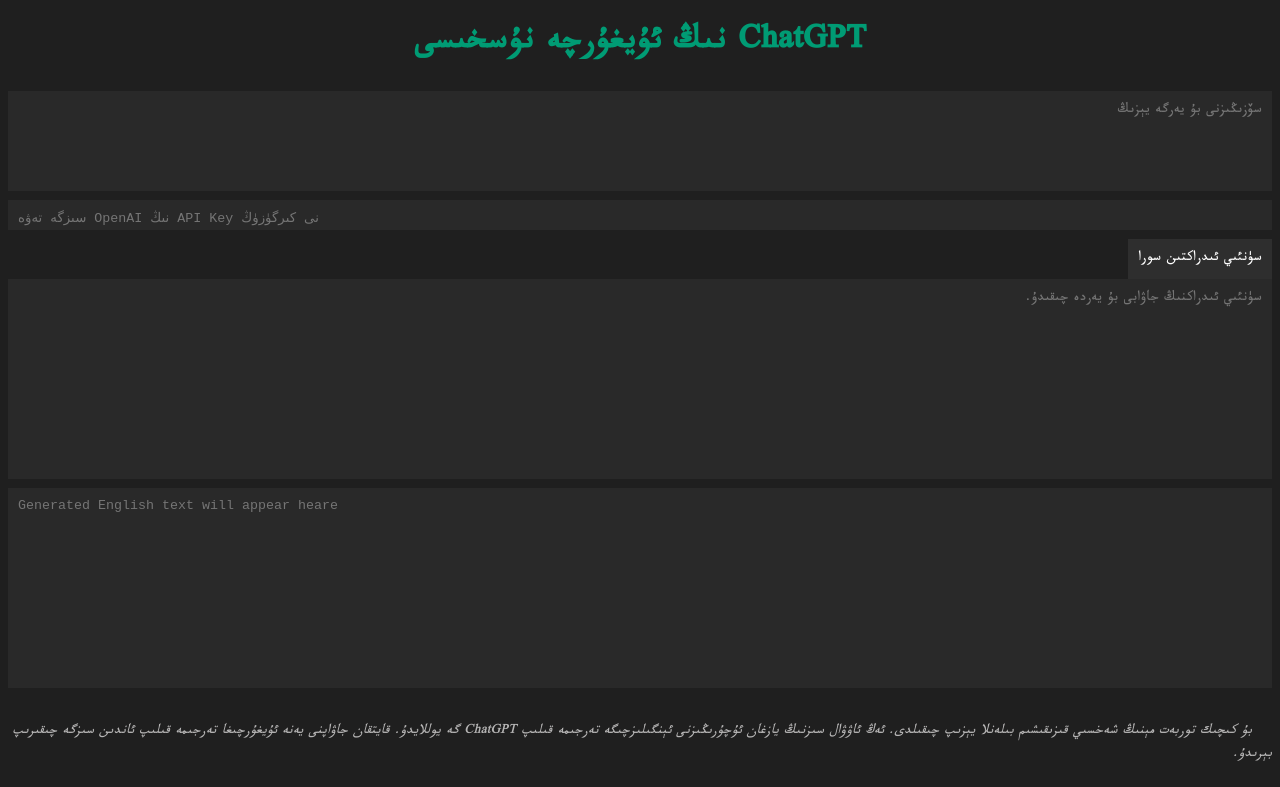
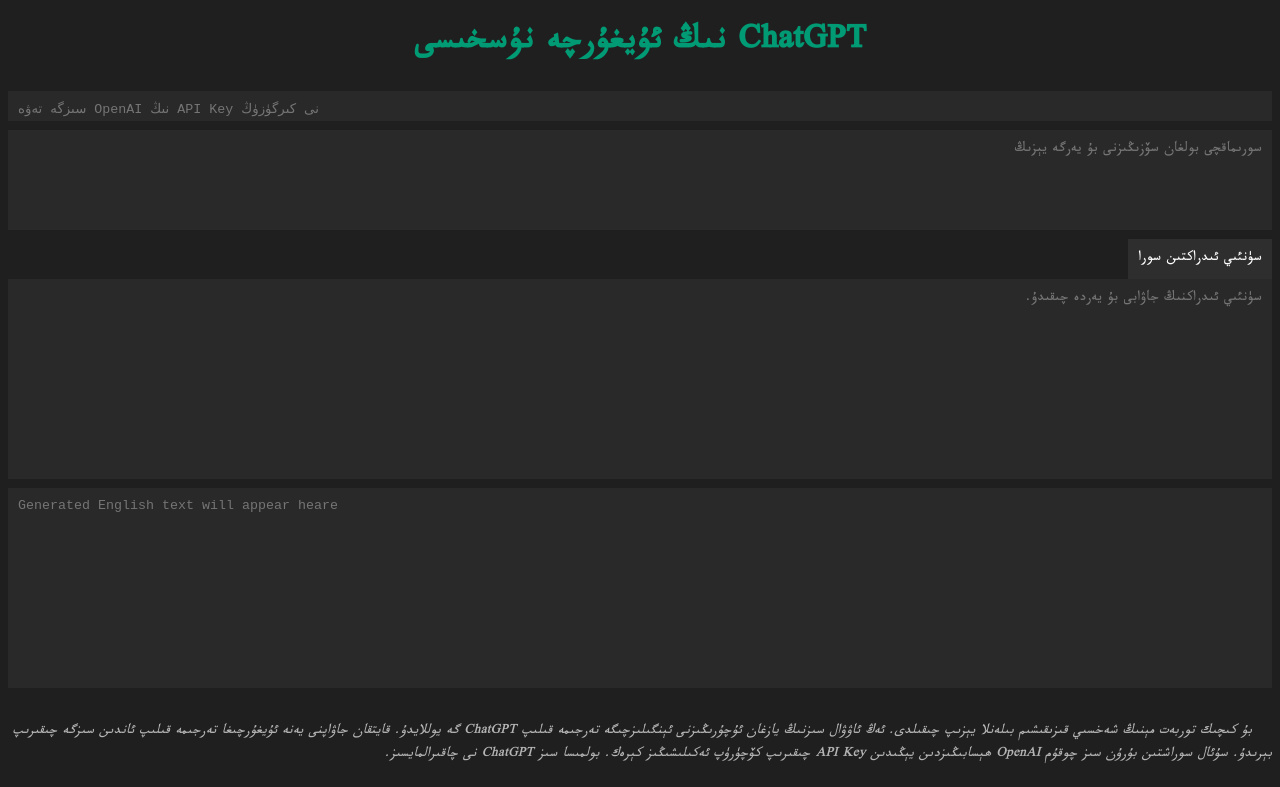
Before and after one commit to UyCoder/gpt-uyghur, a website: page index.html in a window 1280 px wide. Shown: the top 787 px of the page. Drawn offline with Linux system fonts and the light colour scheme; grey boxes are pictures that could not be loaded.

Commit message:
add api key insertion

```diff
--- a/index.html
+++ b/index.html
@@ -106,14 +106,14 @@
 </head>
 <body>
 <h1 id="b">ChatGPT نىڭ ئۇيغۇرچە نۇسخىسى</h1>
-<textarea id="input" placeholder="سۆزىڭىزنى بۇ يەرگە يېزىڭ"></textarea>
 <textarea id="inputAPIKey" placeholder="سىزگە تەۋە OpenAI نىڭ API Key نى كىرگۈزۈڭ"></textarea>
+<textarea id="input" placeholder="سورىماقچى بولغان سۆزىڭىزنى بۇ يەرگە يېزىڭ"></textarea>
 <button id="submit">سۈنئىي ئىدراكتىن سورا </button>
 <textarea id="output" placeholder="سۈنئىي ئىدراكنىڭ جاۋابى بۇ يەردە چىقىدۇ."></textarea>
 <textarea id="outputEn" placeholder="Generated English text will appear heare"></textarea>
 <br>
 <br>
-<ab id="a">بۇ كىچىك توربەت مېنىڭ شەخسىي قىزىقىشىم بىلەنلا يېزىپ چىقىلدى. ئەڭ ئاۋۋال سىزنىڭ يازغان ئۇچۇرىڭىزنى ئېنگىلىزچىگە تەرجىمە قىلىپ ChatGPT گە يوللايدۇ. قايتقان جاۋاپنى يەنە ئۇيغۇرچىغا تەرجىمە قىلىپ ئاندىن سىزگە چىقىرىپ بېرىدۇ.</ab>
+<ab id="a">بۇ كىچىك توربەت مېنىڭ شەخسىي قىزىقىشىم بىلەنلا يېزىپ چىقىلدى. ئەڭ ئاۋۋال سىزنىڭ يازغان ئۇچۇرىڭىزنى ئېنگىلىزچىگە تەرجىمە قىلىپ ChatGPT گە يوللايدۇ. قايتقان جاۋاپنى يەنە ئۇيغۇرچىغا تەرجىمە قىلىپ ئاندىن سىزگە چىقىرىپ بېرىدۇ. سۇئال سوراشتىن بۇرۇن سىز چوقۇم OpenAI ھېسابىڭىزدىن يېڭىدىن API Key چىقىرىپ كۆچۈرۈپ ئەكىلىشىڭىز كېرەك. بولمىسا سىز ChatGPT نى چاقىرالمايسىز.</ab>
 
 <br>
 <br>
```
